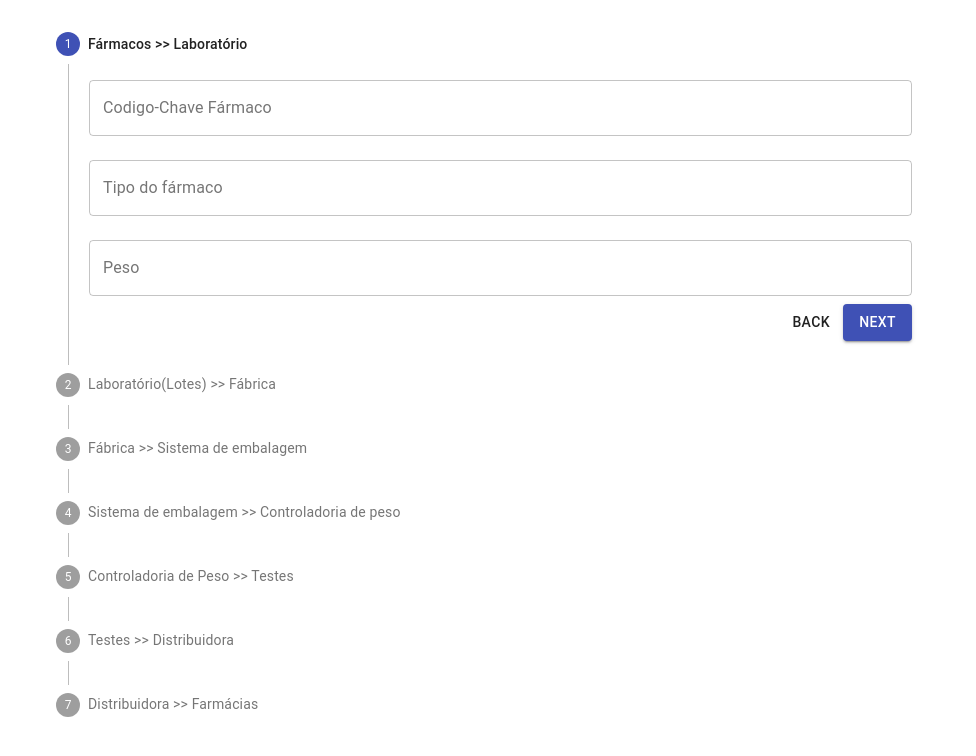
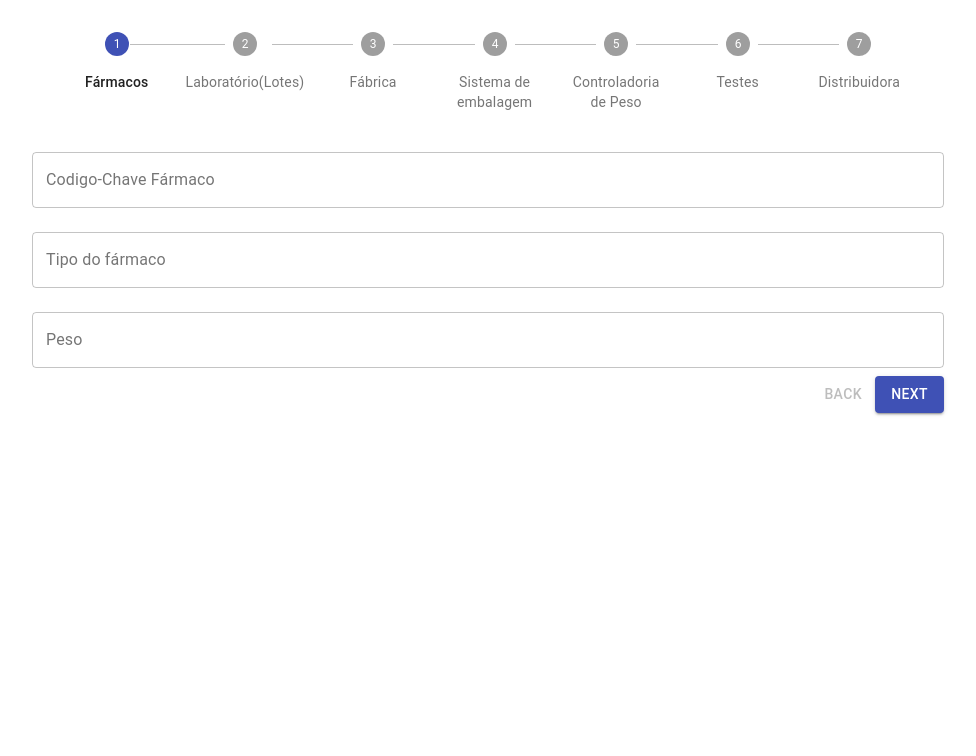
Before and after one commit to academicodan/follow, a React (Create React App) app: page / in a window 1280 px wide. Shown: the top 756 px of the page, without its empty margins (152-1128 px from the left). Built offline with nearby package versions, Linux system fonts and the light colour scheme.

Commit message:
creating validation for inputs

```diff
--- a/src/Components/LinearStepper.jsx
+++ b/src/Components/LinearStepper.jsx
@@ -1,4 +1,4 @@
-import React, { useState } from "react";
+import React, { useState, useEffect } from "react";
 import {
   Typography,
   Stepper,
@@ -18,38 +18,50 @@ import {
 
 function getSteps() {
   return [
-    "Fármacos >> Laboratório",
-    "Laboratório(Lotes) >> Fábrica",
-    "Fábrica >> Sistema de embalagem",
-    "Sistema de embalagem >> Controladoria de peso",
-    "Controladoria de Peso >> Testes",
-    "Testes >> Distribuidora",
-    "Distribuidora >> Farmácias",
+    "Fármacos",
+    "Laboratório(Lotes)",
+    "Fábrica",
+    "Sistema de embalagem",
+    "Controladoria de Peso",
+    "Testes",
+    "Distribuidora",
   ];
 }
 
 const PharmacoSendToLaboratory = () => {
-  const { control } = useFormContext();
+  const {
+    control,
+    formState: { errors },
+  } = useFormContext();
+
   return (
     <>
       <Controller
         control={control}
         name="codigoChaveFarmaco"
+        rules={{
+          required: "Código chave fármaco é obrigatório",
+        }}
         render={({ field }) => (
           <TextField
             id="codigo-chave-farmaco"
             label="Codigo-Chave Fármaco"
             variant="outlined"
-        placeholder="Insira o código-cahve do fármaco"
+            placeholder="Insira o código-chave do fármaco"
             fullWidth
             margin="normal"
             {...field}
+            error={Boolean(errors?.codigoChaveFarmaco)}
+            helperText={errors.codigoChaveFarmaco?.message}
           />
         )}
       />
       <Controller
         control={control}
         name="tipoFarmaco"
+        rules={{
+          required: "Tipo é obrigatório",
+        }}
         render={({ field }) => (
           <TextField
             id="tipo"
@@ -59,12 +71,17 @@ const PharmacoSendToLaboratory = () => {
             fullWidth
             margin="normal"
             {...field}
+            error={Boolean(errors?.tipoFarmaco)}
+            helperText={errors.tipoFarmaco?.message}
           />
         )}
       />
       <Controller
         control={control}
         name="pesoFarmaco"
+        rules={{
+          required: "Peso é obrigatório",
+        }}
         render={({ field }) => (
           <TextField
             id="peso"
@@ -74,6 +91,8 @@ const PharmacoSendToLaboratory = () => {
             fullWidth
             margin="normal"
             {...field}
+            error={Boolean(errors?.pesoFarmaco)}
+            helperText={errors.pesoFarmaco?.message}
           />
         )}
       />
@@ -82,12 +101,19 @@ const PharmacoSendToLaboratory = () => {
 };
 
 const LaboratorySendToFactory = () => {
-  const { control } = useFormContext()
+  const {
+    control,
+    formState: { errors },
+  } = useFormContext();
+
   return (
     <>
       <Controller
         control={control}
         name="codigoLote"
+        rules={{
+          required: "Código lote é obrigatório",
+        }}
         render={({ field }) => (
           <TextField
             id="codigo-lote"
@@ -97,12 +123,17 @@ const LaboratorySendToFactory = () => {
             fullWidth
             margin="normal"
             {...field}
+            error={Boolean(errors?.codigoLote)}
+            helperText={errors.codigoLote?.message}
           />
         )}
       />
       <Controller
         control={control}
         name="quantidadeFarmaco"
+        rules={{
+          required: "Quantidade de fármacos é obrigatório",
+        }}
         render={({ field }) => (
           <TextField
             id="quantidade-farmaco"
@@ -112,12 +143,17 @@ const LaboratorySendToFactory = () => {
             fullWidth
             margin="normal"
             {...field}
+            error={Boolean(errors?.quantidadeFarmaco)}
+            helperText={errors.quantidadeFarmaco?.message}
           />
         )}
       />
       <Controller
         control={control}
         name="pesoTotal"
+        rules={{
+          required: "Peso total é obrigatório",
+        }}
         render={({ field }) => (
           <TextField
             id="peso-total"
@@ -127,12 +163,17 @@ const LaboratorySendToFactory = () => {
             fullWidth
             margin="normal"
             {...field}
+            error={Boolean(errors?.pesoTotal)}
+            helperText={errors.pesoTotal?.message}
           />
         )}
       />
       <Controller
         control={control}
         name="listaChaveFarmaco"
+        rules={{
+          required: "Lista chave fármaco é obrigatório",
+        }}
         render={({ field }) => (
           <TextField
             id="lista-chave-farmacos"
@@ -142,6 +183,8 @@ const LaboratorySendToFactory = () => {
             fullWidth
             margin="normal"
             {...field}
+            error={Boolean(errors?.listaChaveFarmaco)}
+            helperText={errors.listaChaveFarmaco?.message}
           />
         )}
       />
@@ -150,12 +193,19 @@ const LaboratorySendToFactory = () => {
 };
 
 const FactorySendToPackagingSystem = () => {
-  const { control } = useFormContext()
+  const {
+    control,
+    formState: { errors },
+  } = useFormContext();
+
   return (
     <>
       <Controller
         control={control}
         name="codigoLoteFab"
+        rules={{
+          required: "Código lote é obrigatório",
+        }}
         render={({ field }) => (
           <TextField
             id="codigo-lote-fab"
@@ -165,12 +215,17 @@ const FactorySendToPackagingSystem = () => {
             fullWidth
             margin="normal"
             {...field}
+            error={Boolean(errors?.codigoLoteFab)}
+            helperText={errors.codigoLoteFab?.message}
           />
         )}
       />
       <Controller
         control={control}
         name="tipoResultante"
+        rules={{
+          required: "Tipo de fármaco resultante é obrigatório",
+        }}
         render={({ field }) => (
           <TextField
             id="tipo"
@@ -180,12 +235,17 @@ const FactorySendToPackagingSystem = () => {
             fullWidth
             margin="normal"
             {...field}
+            error={Boolean(errors?.tipoResultante)}
+            helperText={errors.tipoResultante?.message}
           />
         )}
       />
       <Controller
         control={control}
         name="quantidadePacotes"
+        rules={{
+          required: "Quantidade de pacotes é obrigatório",
+        }}
         render={({ field }) => (
           <TextField
             id="quantidade-pacotes"
@@ -195,12 +255,17 @@ const FactorySendToPackagingSystem = () => {
             fullWidth
             margin="normal"
             {...field}
+            error={Boolean(errors?.quantidadePacotes)}
+            helperText={errors.quantidadePacotes?.message}
           />
         )}
       />
       <Controller
         control={control}
         name="pesoPacote"
+        rules={{
+          required: "Peso do pacote é obrigatório",
+        }}
         render={({ field }) => (
           <TextField
             id="peso"
@@ -210,6 +275,8 @@ const FactorySendToPackagingSystem = () => {
             fullWidth
             margin="normal"
             {...field}
+            error={Boolean(errors?.pesoPacote)}
+            helperText={errors.pesoPacote?.message}
           />
         )}
       />
@@ -218,12 +285,19 @@ const FactorySendToPackagingSystem = () => {
 };
 
 const PackagingSystemSendToWeightComptroller = () => {
-  const { control } = useFormContext();
+  const {
+    control,
+    formState: { errors },
+  } = useFormContext();
+
   return (
     <>
       <Controller
         control={control}
         name="codigoLoteEmbalagens"
+        rules={{
+          required: "Código lote fábrica é obrigatório",
+        }}
         render={({ field }) => (
           <TextField
             id="codigo-lote-embalagens"
@@ -233,12 +307,17 @@ const PackagingSystemSendToWeightComptroller = () => {
             fullWidth
             margin="normal"
             {...field}
+            error={Boolean(errors?.codigoLoteEmbalagens)}
+            helperText={errors.codigoLoteEmbalagens?.message}
           />
         )}
       />
       <Controller
         control={control}
         name="tipoFarmacoEmbalagem"
+        rules={{
+          required: "Tipo de fármaco é obrigatório",
+        }}
         render={({ field }) => (
           <TextField
             id="tipo"
@@ -248,12 +327,17 @@ const PackagingSystemSendToWeightComptroller = () => {
             fullWidth
             margin="normal"
             {...field}
+            error={Boolean(errors?.tipoFarmacoEmbalagem)}
+            helperText={errors.tipoFarmacoEmbalagem?.message}
           />
         )}
       />
       <Controller
         control={control}
         name="quantidadeFarmacoEmbalagem"
+        rules={{
+          required: "Quantidade de embalagens é obrigatório",
+        }}
         render={({ field }) => (
           <TextField
             id="quantidade-embalagens"
@@ -263,12 +347,17 @@ const PackagingSystemSendToWeightComptroller = () => {
             fullWidth
             margin="normal"
             {...field}
+            error={Boolean(errors?.quantidadeFarmacoEmbalagem)}
+            helperText={errors.quantidadeFarmacoEmbalagem?.message}
           />
         )}
       />
       <Controller
         control={control}
         name="pesoEmbalagem"
+        rules={{
+          required: "Peso da embalagem é obrigatório",
+        }}
         render={({ field }) => (
           <TextField
             id="peso"
@@ -278,6 +367,8 @@ const PackagingSystemSendToWeightComptroller = () => {
             fullWidth
             margin="normal"
             {...field}
+            error={Boolean(errors?.pesoEmbalagem)}
+            helperText={errors.pesoEmbalagem?.message}
           />
         )}
       />
@@ -286,27 +377,38 @@ const PackagingSystemSendToWeightComptroller = () => {
 };
 
 const WeightComptrollerSendToTests = () => {
-  const { control } = useFormContext();
+  const {
+    control,
+    formState: { errors },
+  } = useFormContext();
   return (
     <>
       <Controller
         control={control}
         name="codigoPesoValidacao"
+        rules={{
+          required: "Código peso validado é obrigatório",
+        }}
         render={({ field }) => (
           <TextField
             id="codigo-peso-validacao"
-          label="Código lote fábrica"
+            label="Código peso validado"
             variant="outlined"
             placeholder="Insira o código do Peso Validado"
             fullWidth
             margin="normal"
             {...field}
+            error={Boolean(errors?.codigoPesoValidacao)}
+            helperText={errors.codigoPesoValidacao?.message}
           />
         )}
       />
       <Controller
         control={control}
         name="codigoLoteValidado"
+        rules={{
+          required: "Código lote validado é obrigatório",
+        }}
         render={({ field }) => (
           <TextField
             id="codigo-lote-validado"
@@ -316,12 +418,17 @@ const WeightComptrollerSendToTests = () => {
             fullWidth
             margin="normal"
             {...field}
+            error={Boolean(errors?.codigoLoteValidado)}
+            helperText={errors.codigoLoteValidado?.message}
           />
         )}
       />
       <Controller
         control={control}
         name="resultadoPeso"
+        rules={{
+          required: "Resultado de validação do peso é obrigatório",
+        }}
         render={({ field }) => (
           <TextField
             id="resultado"
@@ -331,6 +438,8 @@ const WeightComptrollerSendToTests = () => {
             fullWidth
             margin="normal"
             {...field}
+            error={Boolean(errors?.resultadoPeso)}
+            helperText={errors.resultadoPeso?.message}
           />
         )}
       />
@@ -339,12 +448,18 @@ const WeightComptrollerSendToTests = () => {
 };
 
 const TestsSendToDistributor = () => {
-  const { control } = useFormContext();
+  const {
+    control,
+    formState: { errors },
+  } = useFormContext();
   return (
     <>
       <Controller
         control={control}
         name="codigoTeste"
+        rules={{
+          required: "Código de teste do medicamento é obrigatório",
+        }}
         render={({ field }) => (
           <TextField
             id="codigo-teste"
@@ -354,12 +469,17 @@ const TestsSendToDistributor = () => {
             fullWidth
             margin="normal"
             {...field}
+            error={Boolean(errors?.codigoTeste)}
+            helperText={errors.codigoTeste?.message}
           />
         )}
       />
       <Controller
         control={control}
         name="codigoPesoValidado"
+        rules={{
+          required: "Código de peso validado é obrigatório",
+        }}
         render={({ field }) => (
           <TextField
             id="codigo-peso-validado"
@@ -369,12 +489,17 @@ const TestsSendToDistributor = () => {
             fullWidth
             margin="normal"
             {...field}
+            error={Boolean(errors?.codigoPesoValidado)}
+            helperText={errors.codigoPesoValidado?.message}
           />
         )}
       />
       <Controller
         control={control}
         name="resultadoTeste"
+        rules={{
+          required: "Resultado do teste é obrigatório",
+        }}
         render={({ field }) => (
           <TextField
             id="resultado"
@@ -384,12 +509,17 @@ const TestsSendToDistributor = () => {
             fullWidth
             margin="normal"
             {...field}
+            error={Boolean(errors?.resultadoTeste)}
+            helperText={errors.resultadoTeste?.message}
           />
         )}
       />
       <Controller
         control={control}
         name="distribuidoraDestino"
+        rules={{
+          required: "Distribuidora de destino é obrigatório",
+        }}
         render={({ field }) => (
           <TextField
             id="distribuidora-destino"
@@ -399,6 +529,8 @@ const TestsSendToDistributor = () => {
             fullWidth
             margin="normal"
             {...field}
+            error={Boolean(errors?.distribuidoraDestino)}
+            helperText={errors.distribuidoraDestino?.message}
           />
         )}
       />
@@ -407,12 +539,18 @@ const TestsSendToDistributor = () => {
 };
 
 const DistributorSendToPharmacies = () => {
-  const { control } = useFormContext();
+  const {
+    control,
+    formState: { errors },
+  } = useFormContext();
   return (
     <>
       <Controller
         control={control}
         name="distribuidora"
+        rules={{
+          required: "Identificador da distribuidora é obrigatório",
+        }}
         render={({ field }) => (
           <TextField
             id="distribuidora"
@@ -422,12 +560,17 @@ const DistributorSendToPharmacies = () => {
             fullWidth
             margin="normal"
             {...field}
+            error={Boolean(errors?.distribuidora)}
+            helperText={errors.distribuidora?.message}
           />
         )}
       />
       <Controller
         control={control}
         name="codigoLoteDistribuidora"
+        rules={{
+          required: "Código lote da distribuídora é obrigatório",
+        }}
         render={({ field }) => (
           <TextField
             id="codigo-lote-distribuidora"
@@ -437,6 +580,8 @@ const DistributorSendToPharmacies = () => {
             fullWidth
             margin="normal"
             {...field}
+            error={Boolean(errors?.codigoLoteDistribuidora)}
+            helperText={errors.codigoLoteDistribuidora?.message}
           />
         )}
       />
@@ -466,8 +611,6 @@ function getStepContent(step) {
 }
 
 const LinearStepper = () => {
-  const [activeStep, setActiveStep] = useState(0);
-  const steps = getSteps();
   const methods = useForm({
     defaultValues: {
       codigoChaveFarmaco: "",
@@ -497,8 +640,11 @@ const LinearStepper = () => {
     },
   });
 
+  const [activeStep, setActiveStep] = useState(0);
+  const steps = getSteps();
+
   const handleNext = (data) => {
-    if (activeStep == steps.length - 1) {
+    if (activeStep === steps.length - 1) {
       fetch("https://jsonplaceholder.typicode.com/comments")
         .then((data) => data.json())
         .then((res) => {
@@ -511,21 +657,31 @@ const LinearStepper = () => {
     }
   };
 
+  const isStepFalied = () => {
+    return Boolean(Object.keys(methods.formState.errors).length);
+  };
+
   const handleBack = () => {
     setActiveStep(activeStep - 1);
   };
 
   return (
     <div>
-      <Stepper
-        activeStep={activeStep}
-        orientation="vertical"
-      >
+      <Stepper activeStep={activeStep} orientation="horizontal" alternativeLabel>
         {steps.map((stepItem, index) => {
+          const labelProps = {};
+          if (isStepFalied() && activeStep === index) {
+            labelProps.error = true;
+          }
+
           return (
             <Step key={index}>
-              <StepLabel>{stepItem}</StepLabel>
-              <StepContent>
+              <StepLabel {...labelProps}>{stepItem}</StepLabel>
+            </Step>
+          );
+        })}
+      </Stepper>
+
       <FormProvider {...methods}>
         <form onSubmit={methods.handleSubmit(handleNext)}>
           {getStepContent(activeStep)}
@@ -539,6 +695,7 @@ const LinearStepper = () => {
               variant="text"
               color="default"
               onClick={handleBack}
+              disabled={activeStep === 0}
             >
               Back
             </Button>
@@ -548,17 +705,11 @@ const LinearStepper = () => {
           </div>
         </form>
       </FormProvider>
-              </StepContent>
-            </Step>
-          );
-        })}
-      </Stepper>
-      {activeStep === steps.length ? (
+
+      {activeStep === steps.length && (
         <Typography variant="h3" align="center">
           Listagem de informações
         </Typography>
-      ) : (
-        <></>
       )}
     </div>
   );
```
Lines whose indentation alone changed are shown as unchanged.
